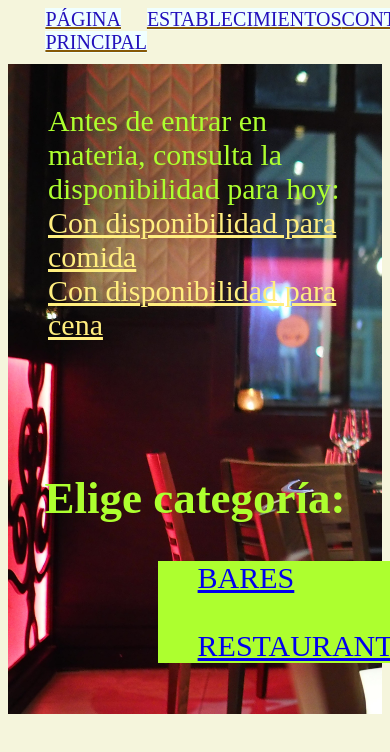
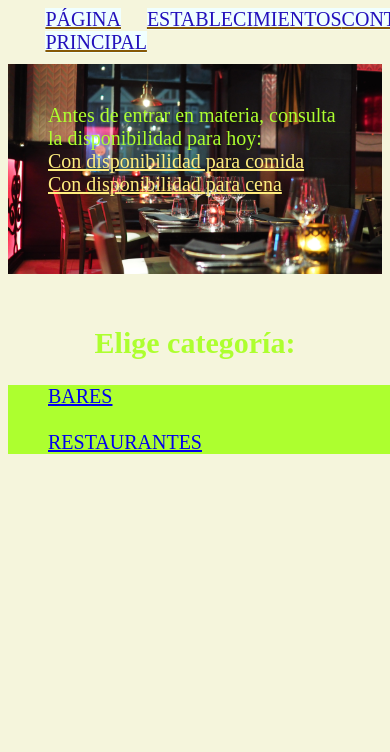
Before and after one commit to sigleto/Triana-bares-react, a React (Vite) app in the folder paginaReact/: page /establecimientos in a window 390 px wide. Shown: the top 752 px of the page. Built offline with nearby package versions, Linux system fonts and the light colour scheme.

Commit message:
cambio estab

```diff
--- a/paginaReact/src/estilos/establecimientos.css
+++ b/paginaReact/src/estilos/establecimientos.css
@@ -20,3 +20,20 @@
     margin-bottom: 90px;
     padding: 40px;
 }
+/* Estilos para dispositivos móviles */
+@media (max-width: 600px) {
+    .cate {
+        height: 400px; /* Ajusta la altura para dispositivos móviles */
+        background-size: contain; /* Ajusta el tamaño de la imagen para dispositivos móviles */
+        font-size: 20px; /* Reduce el tamaño de fuente para dispositivos móviles */
+    }
+
+    .lista {
+        margin-left: 0; /* Elimina el margen izquierdo */
+        width: 100%; /* El ancho ocupará todo el espacio disponible */
+    }
+
+    .url {
+        font-size: 18px; /* Reduce el tamaño de fuente para dispositivos móviles */
+    }
+}
```
